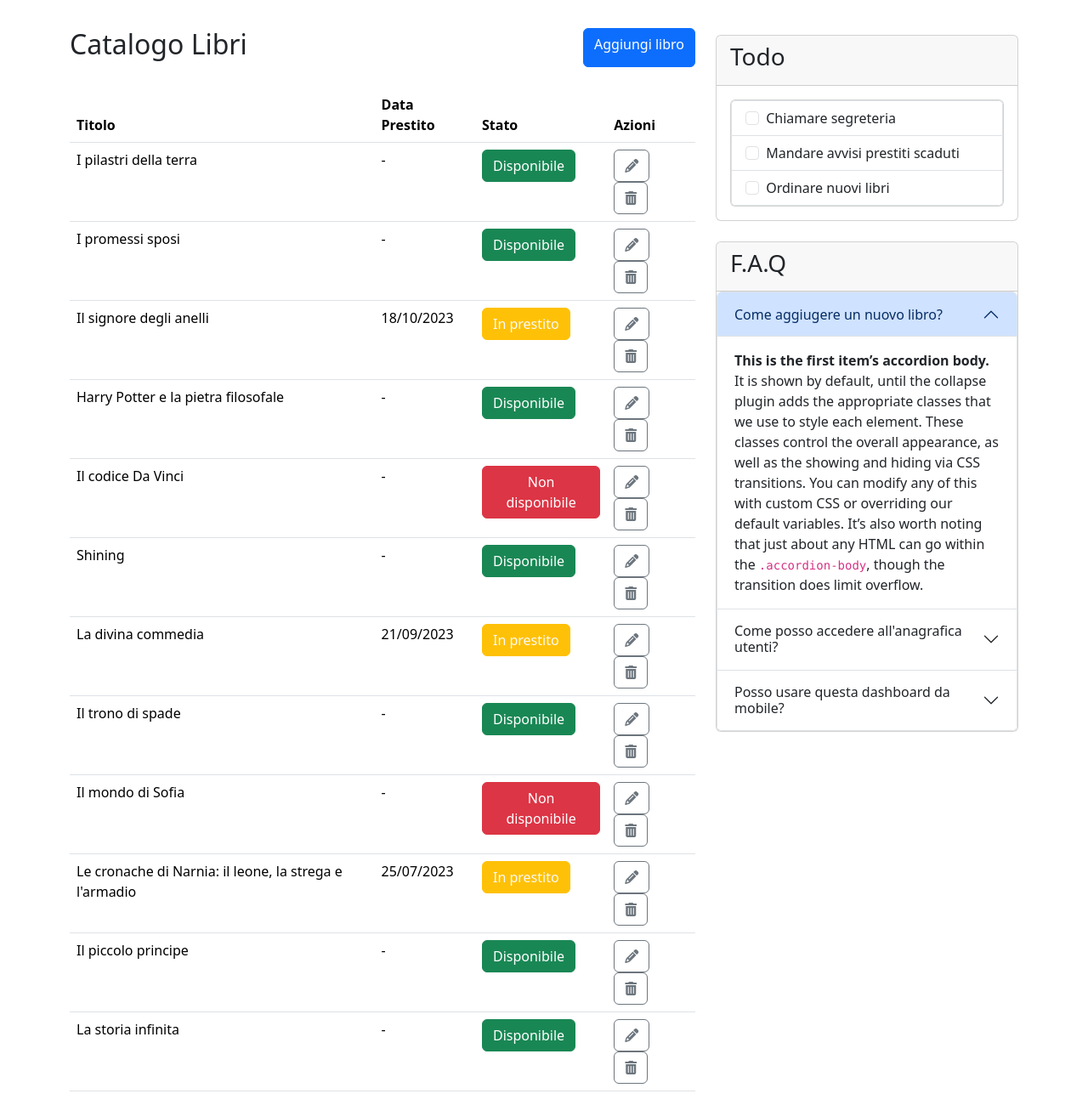
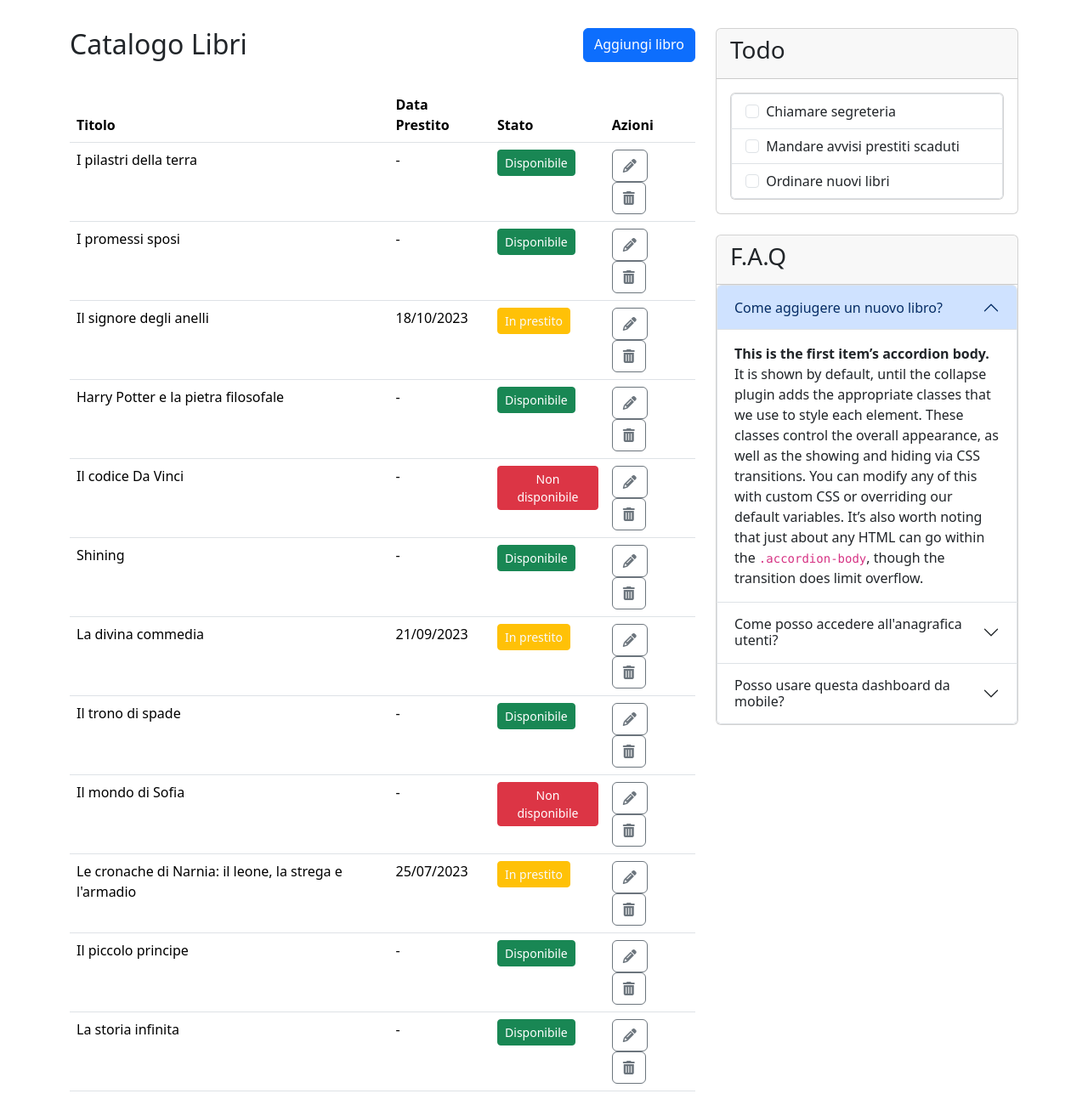
Before and after one commit to veronicacrisafi/html-css-bootstrap-dashboard, a plain HTML site: page index.html in a window 1280 px wide. Shown: the part 92-1392 px from the top of the page at 85% size. Drawn offline with nearby package versions, Linux system fonts and the light colour scheme.

Commit message:
finito il form e sistemato stile dei button e il link aggiungi libro

```diff
--- a/index.html
+++ b/index.html
@@ -68,8 +68,8 @@
                     <div class="d-flex justify-content-between">
                         <h2>Catalogo Libri</h2>
 
-                        <a href="addbook.html" class="btn btn-primary" tabindex="-1" role="button"
-                            aria-disabled="true">Aggiungi libro</a>
+                        <a href="addbook.html" class="btn btn-primary" tabindex="-1" role="button" aria-disabled="true"
+                            style="height: 40px;">Aggiungi libro</a>
                     </div>
 
                     <table class="table table-hover mt-4">
@@ -87,7 +87,7 @@
 
                                 <td>I pilastri della terra </td>
                                 <td>-</td>
-                                <td><button type="button" class="btn btn-success">Disponibile</button></td>
+                                <td><button type="button" class="btn btn-success btn-sm">Disponibile</button></td>
                                 <td><button type="button" class="btn btn-outline-secondary me-2"><i
                                             class="fa-solid fa-pencil"></i></button>
                                     <span><button type="button" class="btn btn-outline-secondary"><i
@@ -97,7 +97,7 @@
                             <tr>
                                 <td>I promessi sposi</td>
                                 <td>-</td>
-                                <td><button type="button" class="btn btn-success">Disponibile</button></td>
+                                <td><button type="button" class="btn btn-success btn-sm">Disponibile</button></td>
                                 <td><button type="button" class="btn btn-outline-secondary me-2"><i
                                             class="fa-solid fa-pencil"></i></button>
                                     <span><button type="button" class="btn btn-outline-secondary"><i
@@ -109,7 +109,7 @@
                             <tr>
                                 <td>Il signore degli anelli</td>
                                 <td>18/10/2023</td>
-                                <td><button type="button" class="btn btn-warning text-light">In prestito</button>
+                                <td><button type="button" class="btn btn-warning text-light btn-sm">In prestito</button>
                                 </td>
                                 <td><button type="button" class="btn btn-outline-secondary me-2"><i
                                             class="fa-solid fa-pencil"></i></button>
@@ -121,7 +121,7 @@
                             <tr>
                                 <td>Harry Potter e la pietra filosofale</td>
                                 <td>-</td>
-                                <td><button type="button" class="btn btn-success">Disponibile</button></td>
+                                <td><button type="button" class="btn btn-success btn-sm">Disponibile</button></td>
                                 <td><button type="button" class="btn btn-outline-secondary me-2"><i
                                             class="fa-solid fa-pencil"></i></button>
                                     <span><button type="button" class="btn btn-outline-secondary"><i
@@ -131,7 +131,7 @@
                             <tr>
                                 <td>Il codice Da Vinci</td>
                                 <td>-</td>
-                                <td><button type="button" class="btn btn-danger">Non disponibile</button>
+                                <td><button type="button" class="btn btn-danger btn-sm">Non disponibile</button>
                                 <td><button type="button" class="btn btn-outline-secondary me-2"><i
                                             class="fa-solid fa-pencil"></i></button>
                                     <span><button type="button" class="btn btn-outline-secondary"><i
@@ -142,7 +142,7 @@
                             <tr>
                                 <td>Shining</td>
                                 <td>-</td>
-                                <td><button type="button" class="btn btn-success">Disponibile</button></td>
+                                <td><button type="button" class="btn btn-success btn-sm">Disponibile</button></td>
                                 <td><button type="button" class="btn btn-outline-secondary me-2"><i
                                             class="fa-solid fa-pencil"></i></button>
                                     <span><button type="button" class="btn btn-outline-secondary"><i
@@ -153,7 +153,7 @@
                             <tr>
                                 <td>La divina commedia</td>
                                 <td>21/09/2023</td>
-                                <td><button type="button" class="btn btn-warning text-light">In prestito</button>
+                                <td><button type="button" class="btn btn-warning text-light btn-sm">In prestito</button>
                                 </td>
                                 <td><button type="button" class="btn btn-outline-secondary me-2"><i
                                             class="fa-solid fa-pencil"></i></button>
@@ -165,7 +165,7 @@
                             <tr>
                                 <td>Il trono di spade</td>
                                 <td>-</td>
-                                <td><button type="button" class="btn btn-success">Disponibile</button></td>
+                                <td><button type="button" class="btn btn-success btn-sm">Disponibile</button></td>
                                 <td><button type="button" class="btn btn-outline-secondary me-2"><i
                                             class="fa-solid fa-pencil"></i></button>
                                     <span><button type="button" class="btn btn-outline-secondary"><i
@@ -176,7 +176,7 @@
                             <tr>
                                 <td>Il mondo di Sofia</td>
                                 <td>-</td>
-                                <td><button type="button" class="btn btn-danger">Non disponibile</button></td>
+                                <td><button type="button" class="btn btn-danger btn-sm">Non disponibile</button></td>
                                 <td><button type="button" class="btn btn-outline-secondary me-2"><i
                                             class="fa-solid fa-pencil"></i></button>
                                     <span><button type="button" class="btn btn-outline-secondary"><i
@@ -188,7 +188,7 @@
                             <tr>
                                 <td>Le cronache di Narnia: il leone, la strega e l'armadio</td>
                                 <td>25/07/2023</td>
-                                <td><button type="button" class="btn btn-warning text-light">In prestito</button>
+                                <td><button type="button" class="btn btn-warning text-light btn-sm">In prestito</button>
                                 </td>
                                 <td><button type="button" class="btn btn-outline-secondary me-2"><i
                                             class="fa-solid fa-pencil"></i></button>
@@ -200,7 +200,7 @@
                             <tr>
                                 <td>Il piccolo principe</td>
                                 <td>-</td>
-                                <td><button type="button" class="btn btn-success">Disponibile</button></td>
+                                <td><button type="button" class="btn btn-success btn-sm">Disponibile</button></td>
                                 <td><button type="button" class="btn btn-outline-secondary me-2"><i
                                             class="fa-solid fa-pencil"></i></button>
                                     <span><button type="button" class="btn btn-outline-secondary"><i
@@ -211,7 +211,7 @@
                             <tr>
                                 <td>La storia infinita</td>
                                 <td>-</td>
-                                <td><button type="button" class="btn btn-success">Disponibile</button></td>
+                                <td><button type="button" class="btn btn-success btn-sm">Disponibile</button></td>
                                 <td><button type="button" class="btn btn-outline-secondary me-2"><i
                                             class="fa-solid fa-pencil"></i></button>
                                     <span><button type="button" class="btn btn-outline-secondary"><i
@@ -226,7 +226,7 @@
                 </div>
                 <!-- /.col -->
                 <div class="col-12 col-lg-4 mt-5">
-                    <div class="card mb-4 mt-2">
+                    <div class="card mb-4">
                         <div class="card-header">
                             <h3>Todo</h3>
                         </div>
```
Also changed, not shown: addbook.html (+4 -2 lines).
